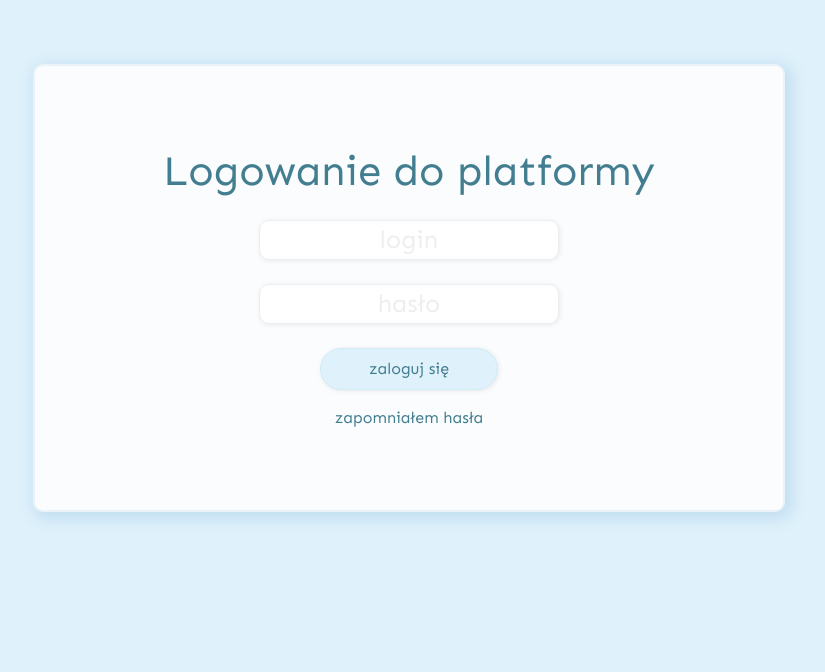
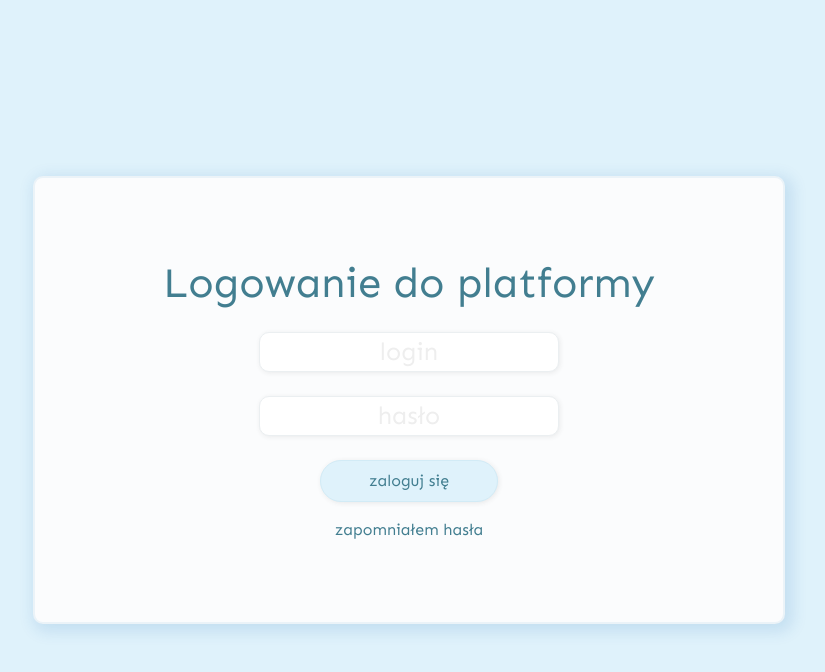
Before and after one commit to Web-Korki/Web-Korki, a React (Create React App) app in the folder app/: page /login_form in a window 1280 px wide. Shown: the top 672 px of the page, without its empty margins (231-1056 px from the left). Built offline with nearby package versions, Linux system fonts and the light colour scheme.

Commit message:
resolving conflicts

```diff
--- a/app/src/App.css
+++ b/app/src/App.css
@@ -52,18 +52,18 @@ label {
 /* UserMenu End */
 
 /* InactiveReplacement Start */
-/* .inactiveReplacementWrapper,
+.inactiveReplacementWrapper,
 .resetPassword,
-.loginForm,
 .registerForm,
 .resetPasswordConfirm,
 .homepage,
 .Whoops404,
 .volunteerRegisterWrapper,
 .activateAccount,
-.submitReplacement {
+.submitReplacement,
+.loginForm {
   height: 100vh;
-} */
+}
 
 .link,
 .link:hover {
--- a/app/src/components/styledComponents/MainContainer.js
+++ b/app/src/components/styledComponents/MainContainer.js
@@ -1,8 +1,8 @@
 import styled from 'styled-components';
 
 const MainContainer = styled.div`
-    margin: 0 auto;
-    max-width: 1024px;
-`
+	margin: 0 auto;
+	max-width: 1024px;
+`;
 
 export default MainContainer
--- a/app/src/containers/forms/LoginForm.js
+++ b/app/src/containers/forms/LoginForm.js
@@ -4,7 +4,7 @@ import {
 	StyledInput,
 	StyledBlueButton,
 } from '../../components/styledComponents/index';
-import { Link } from 'react-router-dom';
+import { Link, Redirect } from 'react-router-dom';
 import { connect } from 'react-redux';
 import { login } from '../../redux/actions/auth';
 
@@ -31,6 +31,10 @@ const LoginForm = ({ login, isAuthenticated, errorMsg }) => {
 		e.preventDefault();
 		login(username, password);
 	};
+
+	if (isAuthenticated) {
+		return <Redirect to='/admin_menu' />;
+	}
 
 	return (
 		<div className='d-flex justify-content-center align-items-center loginForm'>
--- a/app/src/containers/menus/UserMenu.js
+++ b/app/src/containers/menus/UserMenu.js
@@ -1,7 +1,7 @@
 import React from 'react';
 import { StyledGreyButton, StyledBox } from '../../components/styledComponents';
 import './UserMenu.style.css';
-import { Link, NavLink } from 'react-router-dom';
+import { NavLink } from 'react-router-dom';
 import './UserMenu.style.css';
 import { connect } from 'react-redux';
 import { logout } from '../../redux/actions/auth';
```
